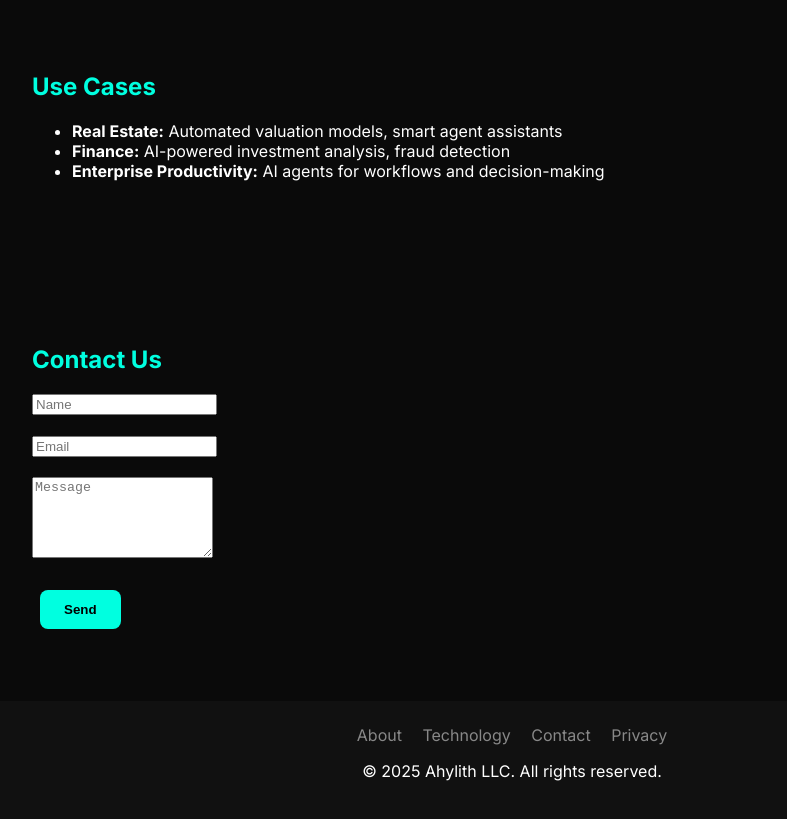
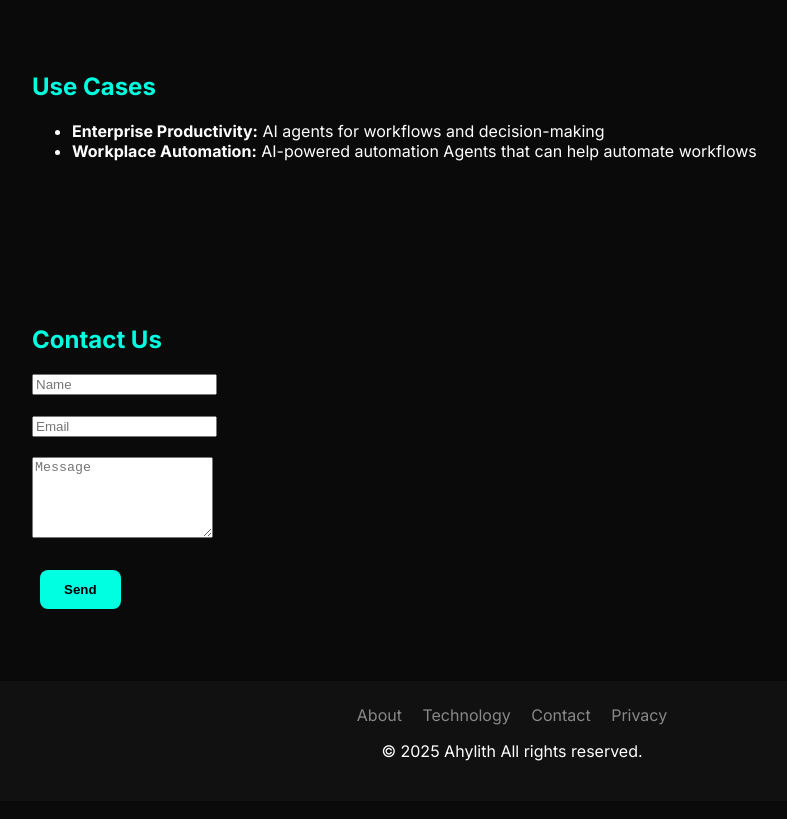
Before and after one commit to garvithasija/ahylith-website, a plain HTML site: page index.html in a window 1280 px wide. Shown: the part 1000-1819 px from the top of the page, without its empty margins (128-915 px from the left). Drawn offline with Linux system fonts and the light colour scheme.

Commit message:
Update description

```diff
--- a/index.html
+++ b/index.html
@@ -92,9 +92,8 @@
   <section id="use-cases">
     <h2>Use Cases</h2>
     <ul>
-      <li><strong>Real Estate:</strong> Automated valuation models, smart agent assistants</li>
-      <li><strong>Finance:</strong> AI-powered investment analysis, fraud detection</li>
       <li><strong>Enterprise Productivity:</strong> AI agents for workflows and decision-making</li>
+      <li><strong>Workplace Automation:</strong> AI-powered automation Agents that can help automate workflows</li>
     </ul>
   </section>
 
@@ -115,7 +114,7 @@
       <a href="#contact">Contact</a>
       <a href="#">Privacy</a>
     </div>
-    <p>© 2025 Ahylith LLC. All rights reserved.</p>
+    <p>© 2025 Ahylith All rights reserved.</p>
   </footer>
 </body>
 </html>
```
